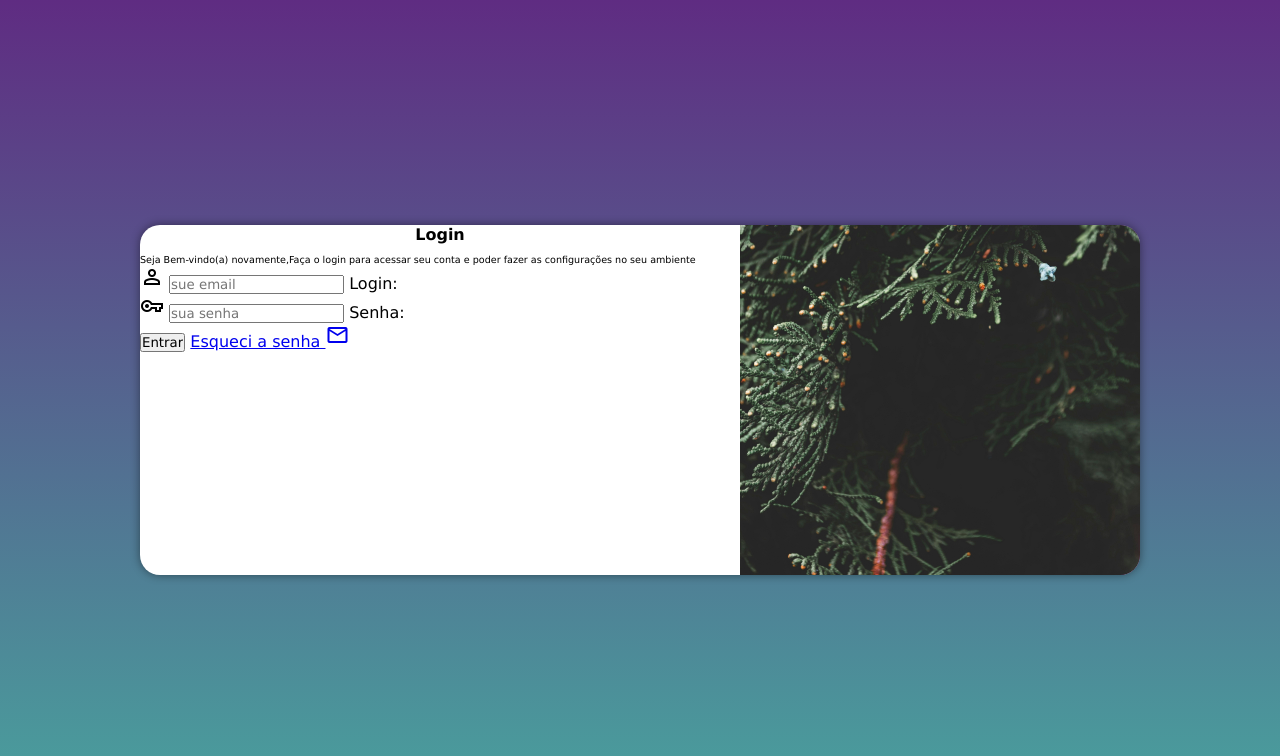
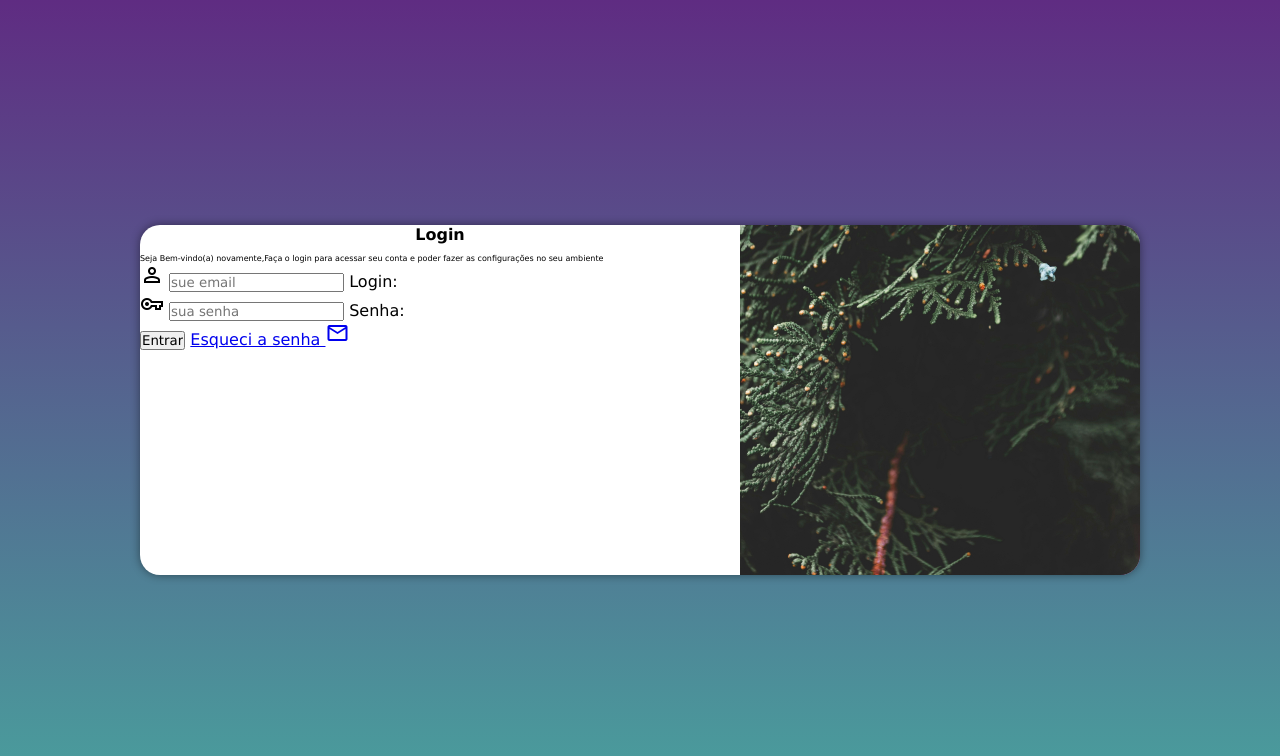
Before and after one commit to jvictor32434/projeto-login, a plain HTML site: page index.html in a window 1280 px wide. Drawn offline with nearby package versions, Linux system fonts and the light colour scheme.

Commit message:
Update media-query.css

```diff
--- a/estilos/media-query.css
+++ b/estilos/media-query.css
@@ -40,5 +40,5 @@ div#formulario > h1 {
 }
 
 div#formulario > p {
-    font-size: 0.6em;
+    font-size: 0.5em;
 }
```
